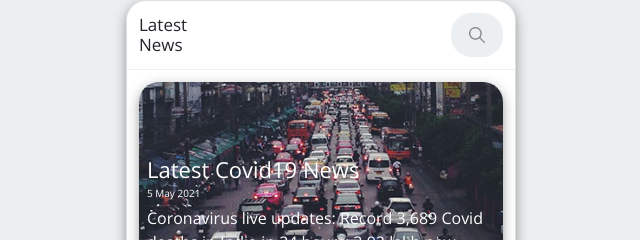
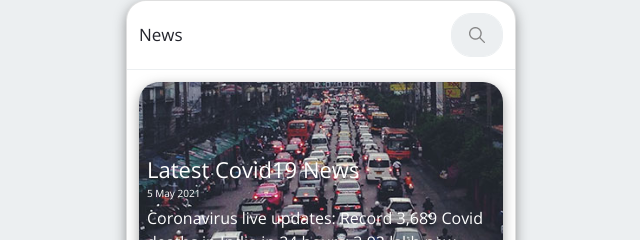
Before and after one commit to ricky-thakur/4-30-2021, a plain HTML site: page index.html in a window 1280 px wide. Shown: the top 240 px of the page, 319-959 px from the left. Drawn offline with nearby package versions, Linux system fonts and the light colour scheme; a web font is replaced by a local one.

Commit message:
heading change

```diff
--- a/index.html
+++ b/index.html
@@ -21,7 +21,7 @@
             <section class="top_header">
                 <div class="row d-flex align-items-center">
                     <div class="col-md-3">
-                        <h1 class="heading_news">Latest News</h1>
+                        <h1 class="heading_news">News</h1>
                     </div>
                     <div class="col-md-9">
                         <div id="sb-search" class="sb-search">
```
